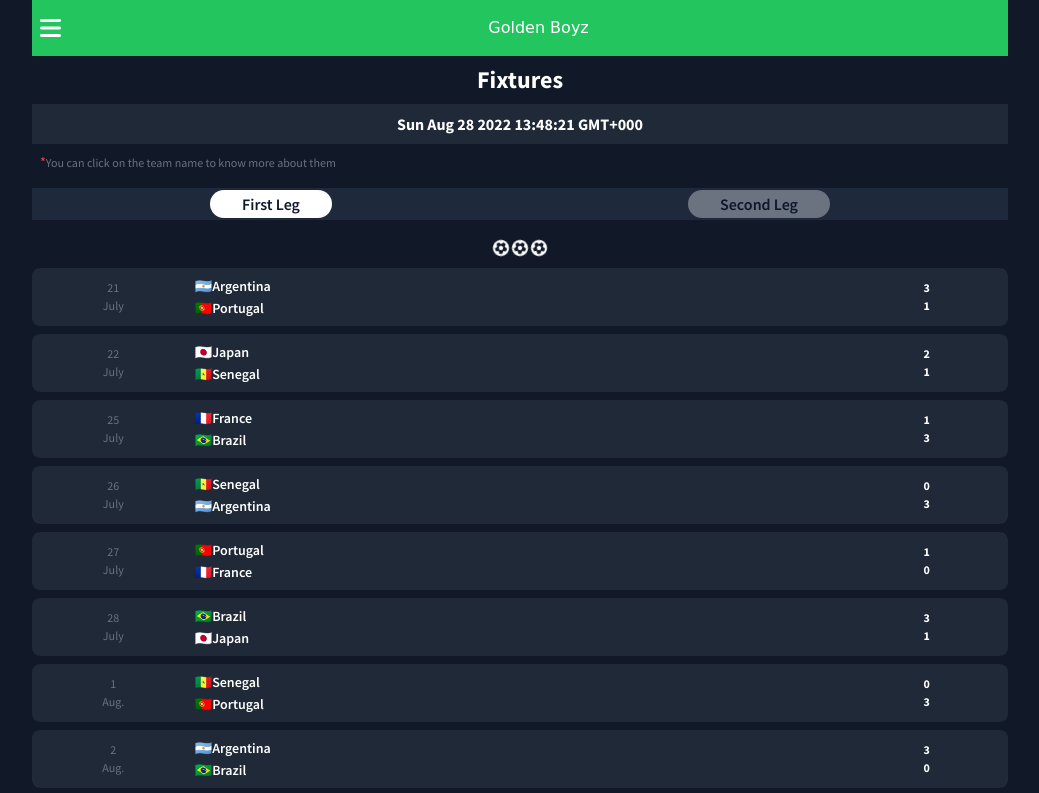
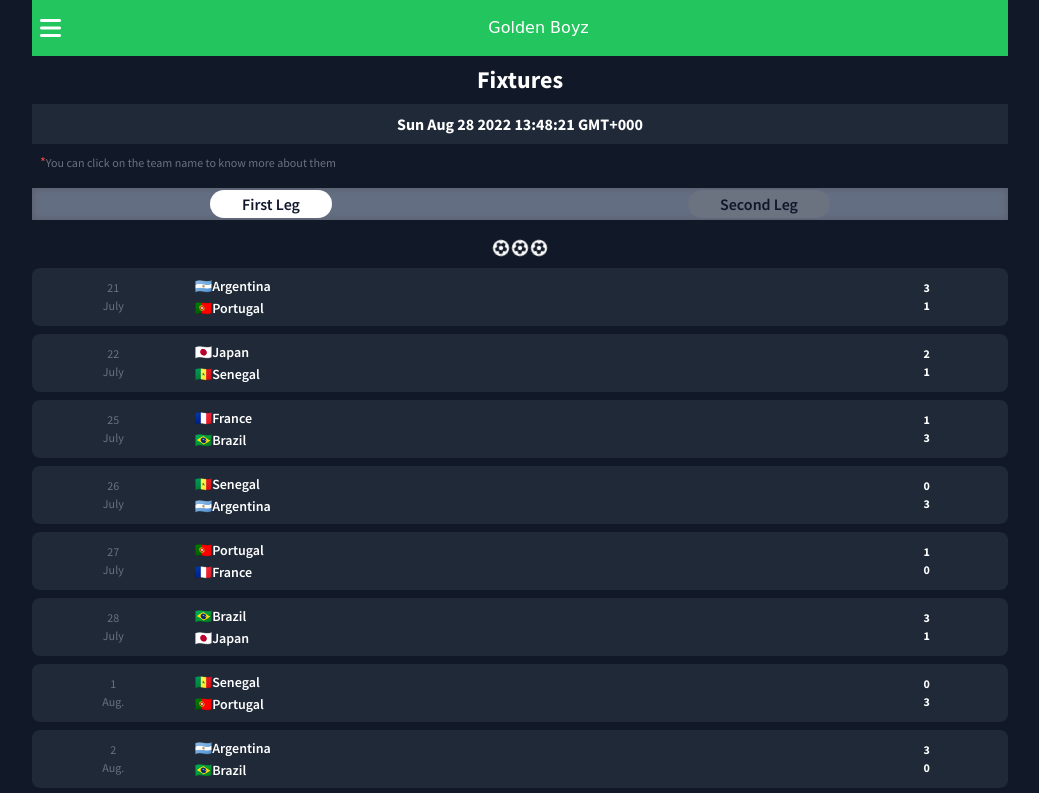
Before and after one commit to Decryptus007/football-team, a website: page fixture.html in a window 1280 px wide. Shown: the top 793 px of the page, without its empty margins (120-1159 px from the left). Drawn offline with nearby package versions, Linux system fonts and the light colour scheme; a web font is replaced by a local one.

Commit message:
second-leg fix

```diff
--- a/fixture.html
+++ b/fixture.html
@@ -37,7 +37,7 @@
     <span class="text-sm text-red-500">*</span>You can click on the team name
     to know more about them
   </p>
-  <div class="my-4 flex items-center justify-around py-0.5 bg-slate-800">
+  <div class="z-10 sticky top-14 left-0 my-4 flex items-center justify-around py-0.5 backdrop-blur-sm backdrop-brightness-200 bg-white/30">
     <div id="firstLeg" class="transition duration-500 cursor-pointer rounded-full px-8 py-0.5 font-semibold text-slate-900 bg-white">First Leg</div>
     <div id="secondLeg" class="transition duration-500 cursor-pointer rounded-full px-8 py-0.5 font-semibold text-slate-900 bg-gray-500">Second Leg</div>
   </div>
```
Also changed, not shown: css/output.css.
